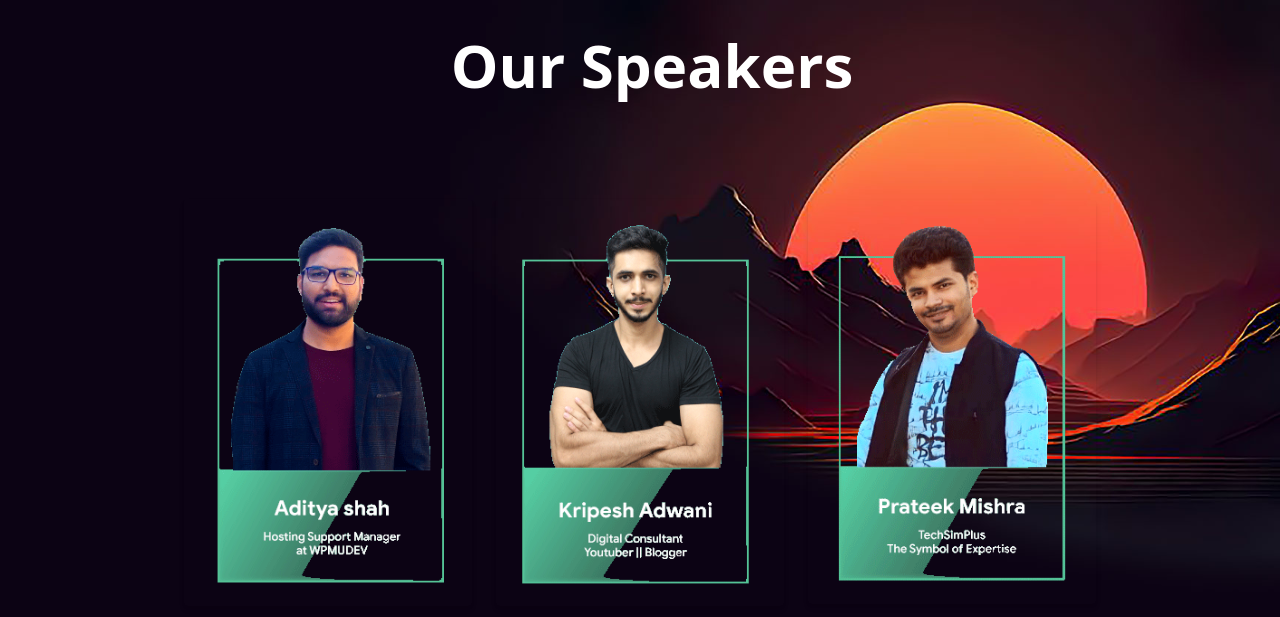
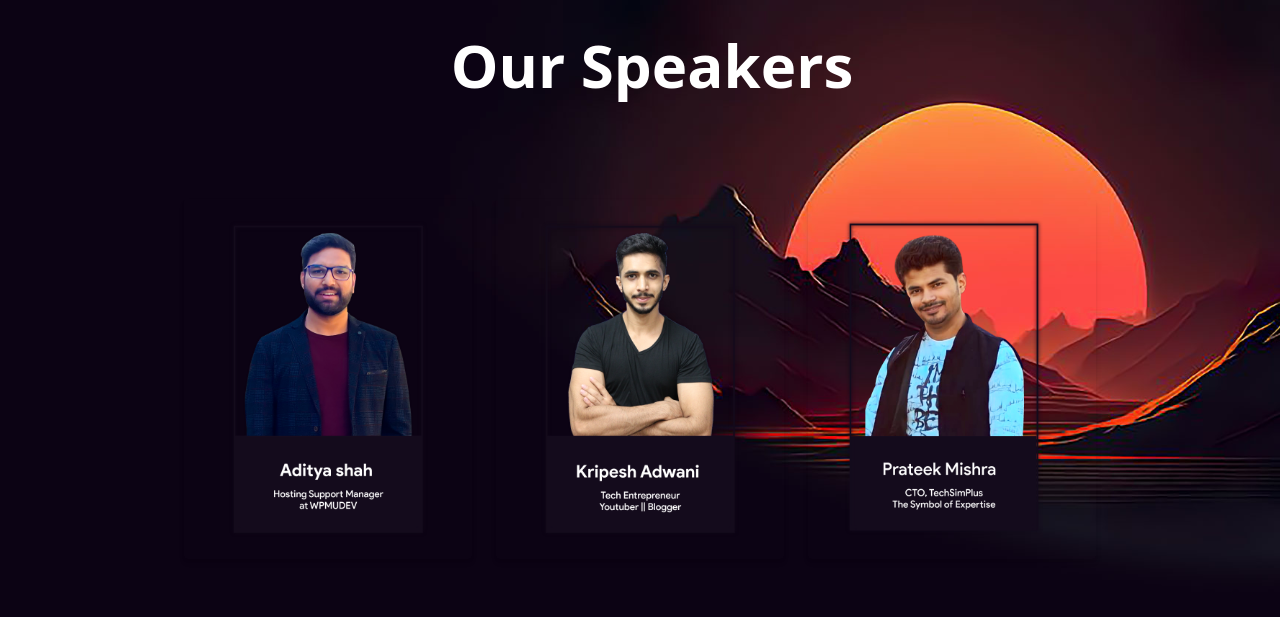
Before and after one commit to Kriti-Singh9/GDSC_WordPress_Event, a website: page src/index.html in a window 1280 px wide. Shown: the part 955-1572 px from the top of the page. Drawn offline with nearby package versions, Linux system fonts and the light colour scheme.

Commit message:
updation

```diff
--- a/src/index.html
+++ b/src/index.html
@@ -27,10 +27,12 @@
                 </div>
 
                 <div class="mt-4 flex flex-col justify-center items-center gap-x-1 sm:mt-0 sm:flex-row sm:items-center">
+                  <a href="https://gdsc.community.dev/events/details/developer-student-clubs-school-of-information-technology-bhopal-presents-gdsc-soit-learning-jam-23/">
                     <button
                         class="block rounded-lg bg-yellow-500 px-5 py-3 w-28 text-sm font-medium text-black transition hover:bg-yellow-600 focus:outline-none focus:ring"
                         type="button">Join Us
                     </button>
+                  </a>
 
                     <button
                         class="inline-flex items-center justify-center gap-1.5 rounded-lg  bg-transparent px-5 py-3 text-white transition hover:text-slate-400 focus:outline-none focus:ring"
@@ -57,14 +59,19 @@
             </div>
           </div>
             <div class="flex tab:justify-start ss:justify-center main-content-button-box">
+              <a href="https://gdsc.community.dev/events/details/developer-student-clubs-school-of-information-technology-bhopal-presents-gdsc-soit-learning-jam-23/">
                 <button
                     class="block rounded-lg bg-yellow-500 px-5 py-3 w-auto text-sm font-medium text-black transition hover:bg-transparent hover:text-yellow-500 hover:border hover:border-yellow-500 focus:outline-none focus:ring mr-7"
                     type="button">Book a Slot
                 </button>
+              </a>
+
+              <a href="https://gdsc.community.dev">
                 <button
                     class="block rounded-lg bg-transparent px-5 py-3 w-auto text-sm font-medium border border-yellow-500 text-yellow-500 transition hover:bg-yellow-500 hover:text-black focus:outline-none focus:ring mr-7 ls:mr-0 "
                     type="button">Learn More
                 </button>
+              </a>
             </div>
         </div>
 
@@ -114,7 +121,7 @@
     <!--     primera card -->
     <div class="w-72 h-110 shadow-md rounded m-3">
       <div class="h-full w-full">
-        <img class="w-full h-full object-cover rounded-t" src="/images/Aditya2.png" alt="speaker">
+        <img class="w-full h-full object-cover rounded-t" src="/images/aditya-1.png" alt="speaker">
       </div>
       <!-- <div class="w-full h-1/4 p-3">
         <a href="https://www.linkedin.com/in/ethicaladitya" class=" hover:text-yellow-500 text-white">
@@ -126,7 +133,7 @@
     <!--     segunda card -->
     <div class="w-72 h-110 shadow-md rounded m-3">
       <div class="h-full w-full">
-        <img class="w-full h-full object-cover rounded-t" src="/images/kripesh2.png" alt="speaker">
+        <img class="w-full h-full object-cover rounded-t" src="/images/kripesh-1.png" alt="speaker">
       </div>
       <!-- <div class="w-full h-1/4 p-3">
         <a href="https://www.linkedin.com/in/kripeshadwani" class=" hover:text-yellow-500 text-white">
@@ -138,7 +145,7 @@
     <!--     tercera card -->
     <div class="w-72 h-110 shadow-md rounded m-3">
       <div class="h-full w-full">
-        <img class="w-full h-full object-cover rounded-t" src="/images/prateek2.png" alt="speaker">
+        <img class="w-full h-full object-cover rounded-t" src="/images/prateek-1.png" alt="speaker">
       </div>
       <!-- <div class="w-full h-1/4 p-3">
         <a href="https://www.linkedin.com/in/prateek-mishra1994" class=" hover:text-yellow-500 text-white">
```
Also changed, not shown: images/Aditya2.png (deleted), images/aditya-1.png (added), images/kripesh-1.png (added), images/kripesh2.png (deleted), images/prateek-1.png (added), images/prateek2.png (deleted).
